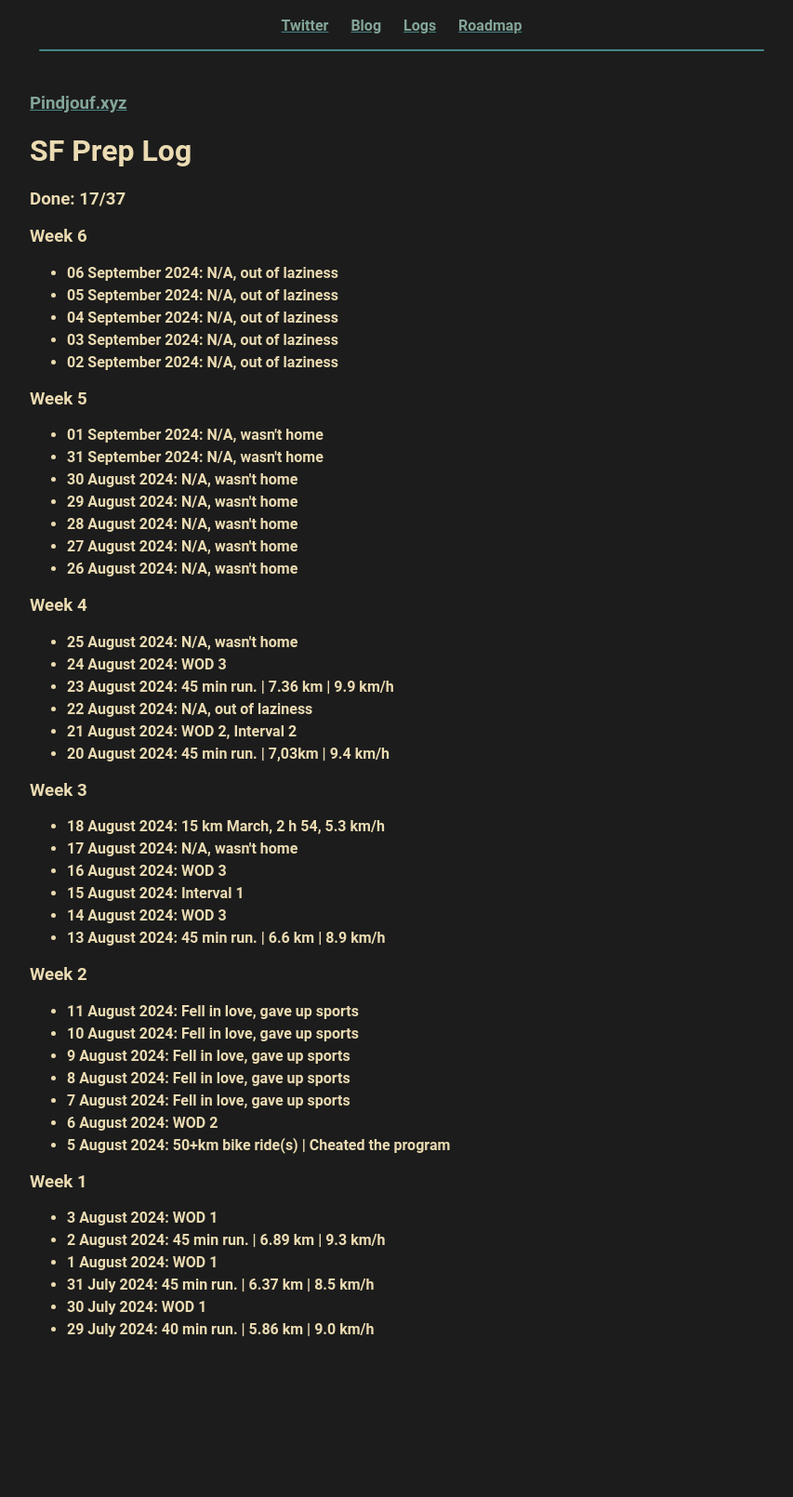
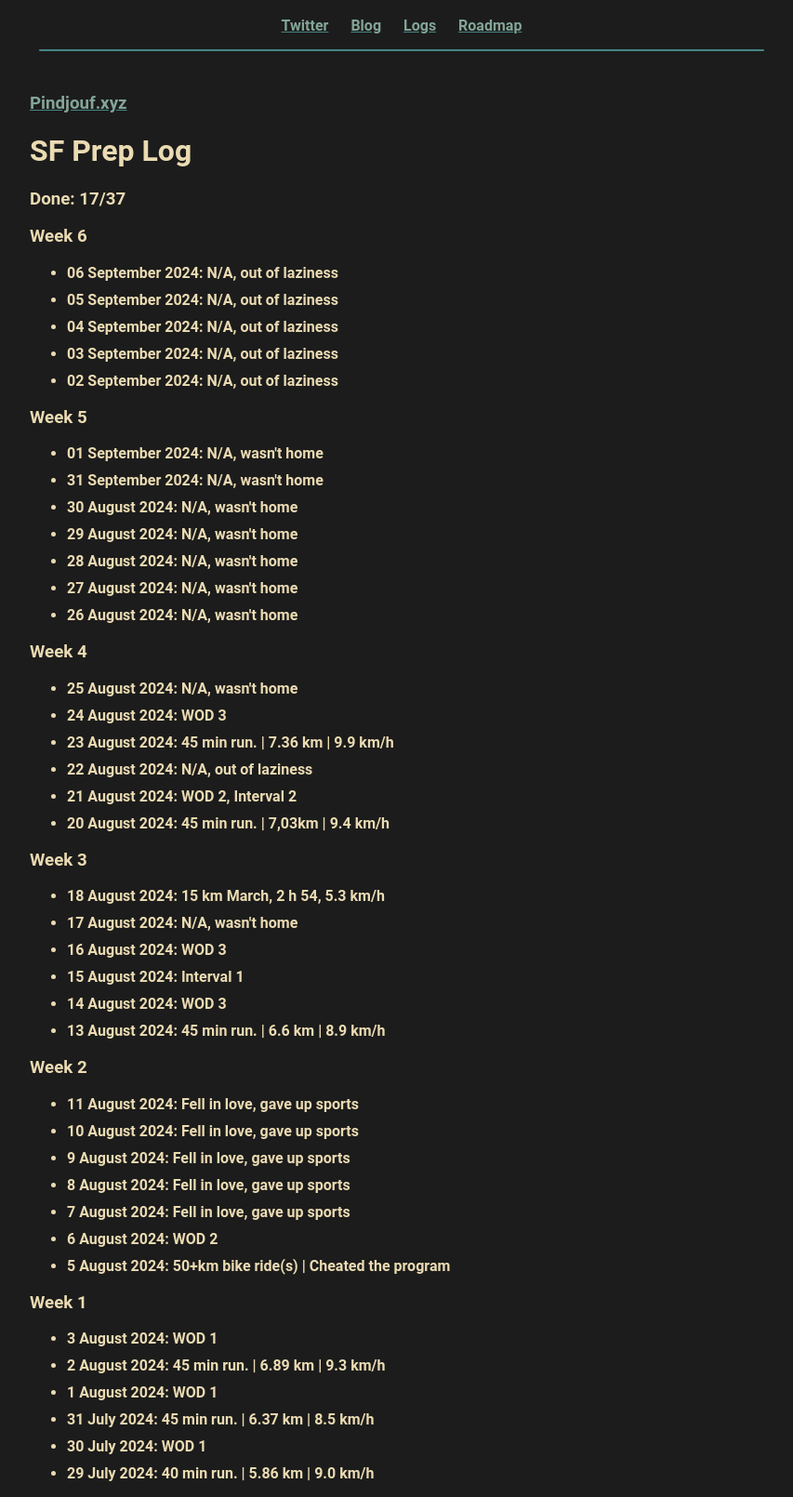
Before and after one commit to pindjouf/pindjouf.xyz, a PHP site: page /logs/sf_log.html in a window 1280 px wide. Shown: the whole page at 93% size, without its empty margins (208-1061 px from the left). Before the commit the page ends 1438 px from the top, so only its background shows below. Run offline with PHP 8.4, Linux system fonts and the light colour scheme.

Commit message:
list item height change

```diff
--- a/style.css
+++ b/style.css
@@ -5,9 +5,7 @@
     --link: #83a598;
 }
 
-@import url('https://fonts.googleapis.com/css?family=ADLaM Display');
-
-body{
+body {
     background: var(--background);
     color: var(--text);
     font-family: "Roboto","Arial",sans-serif;
@@ -18,12 +16,12 @@ body{
     margin-right: auto;
 }
 
-a{
+a {
     color: var(--link);
     text-decoration: var(--blue) underline;
 }
 
-hr{
+hr {
     display: block;
     height: 1px;
     border: 0;
@@ -35,11 +33,15 @@ hr{
     background-color: var(--blue);
 }
 
-p{
+p {
     line-height: 22px;
 }
 
-.nav{
+li {
+    margin: 10px 0;
+}
+
+.nav {
     padding: 10px;
     text-align: center;
 }
```
